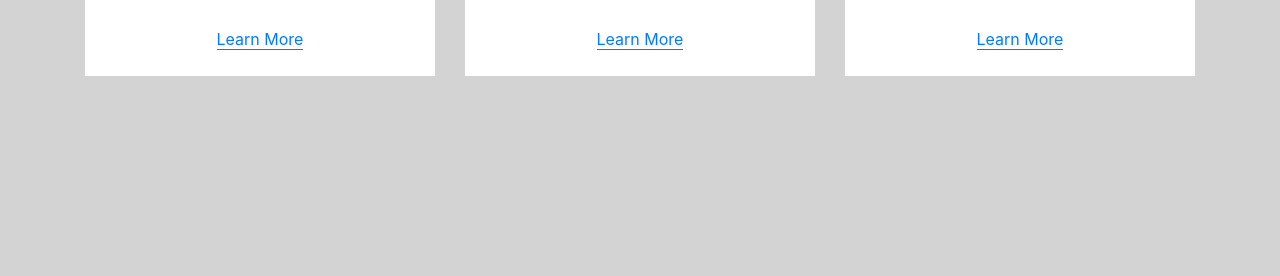
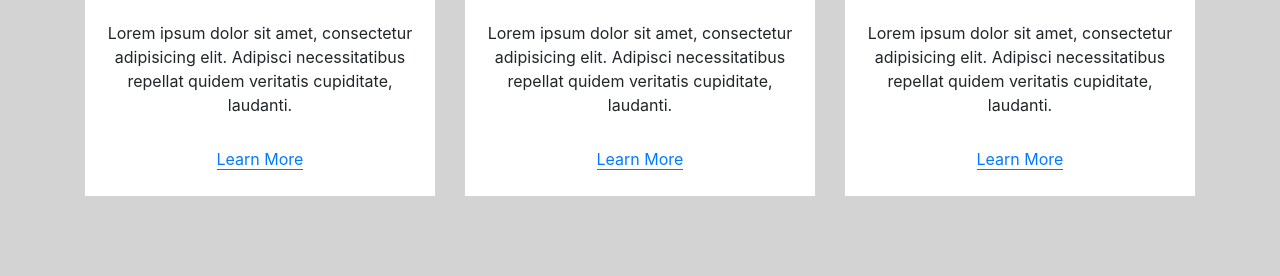
Before and after one commit to Ajmal152001/Bootstrap-design-, a plain HTML site: page index.html in a window 1280 px wide. Shown: the part 658-934 px from the top of the page. Before the commit the page ends 800 px from the top, so only its background shows below. Drawn offline with nearby package versions, Linux system fonts and the light colour scheme.

Commit message:
Update index.css

```diff
--- a/index.css
+++ b/index.css
@@ -9,7 +9,7 @@ a{
 }
 .box-part{
     background-color: white;
-    margin: 40px 0px;
+    margin: 80px 0px;
     padding: 25px 10px;
 }
 .text{
```
